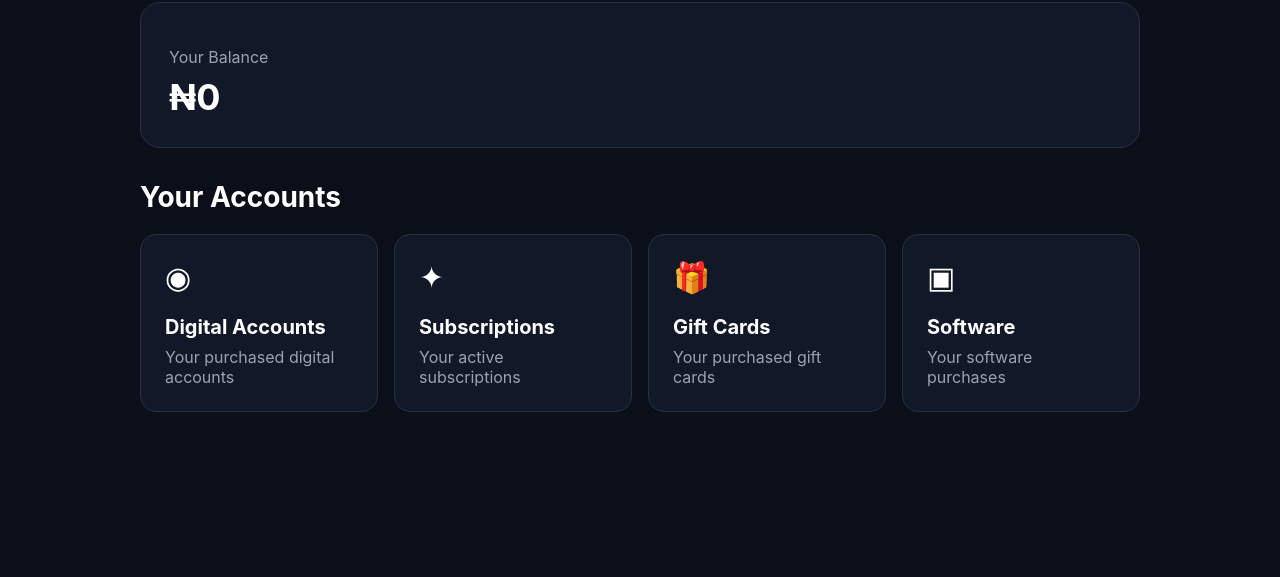
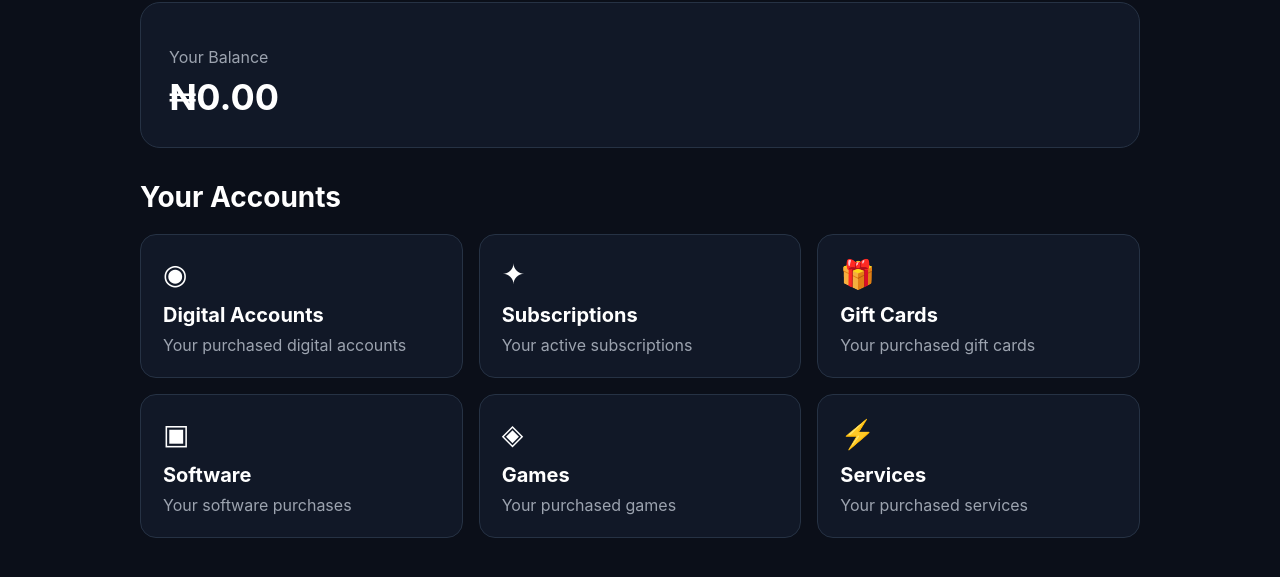
Before and after one commit to justiceeby4/Masayoshihub, a Next.js app: page /dashboard in a window 1280 px wide. Shown: the part 295-872 px from the top of the page. Built offline with nearby package versions, Linux system fonts and the light colour scheme; no server answers.

Commit message:
Update page.tsx

```diff
--- a/app/dashboard/page.tsx
+++ b/app/dashboard/page.tsx
@@ -1,5 +1,6 @@
+"use client";
 
-"use client";
+import Link from "next/link";
 
 export default function DashboardPage() {
   const accountCategories = [
@@ -22,6 +23,16 @@ export default function DashboardPage() {
       name: "Software",
       description: "Your software purchases",
       icon: "▣",
+    },
+    {
+      name: "Games",
+      description: "Your purchased games",
+      icon: "◈",
+    },
+    {
+      name: "Services",
+      description: "Your purchased services",
+      icon: "⚡",
     },
   ];
 
@@ -83,7 +94,7 @@ export default function DashboardPage() {
               margin: 0,
             }}
           >
-            ₦0
+            ₦0.00
           </h2>
         </section>
 
@@ -99,47 +110,53 @@ export default function DashboardPage() {
         <div
           style={{
             display: "grid",
-            gridTemplateColumns: "repeat(auto-fit, minmax(220px, 1fr))",
+            gridTemplateColumns: "repeat(auto-fit, minmax(260px, 1fr))",
             gap: "16px",
           }}
         >
-          {accountCategories.map((account) => (
-            <div
-              key={account.name}
+          {accountCategories.map((category) => (
+            <Link
+              key={category.name}
+              href={`/marketplace?category=${encodeURIComponent(
+                category.name
+              )}`}
               style={{
-                padding: "24px",
+                display: "block",
+                padding: "22px",
                 borderRadius: "16px",
                 background: "#111827",
                 border: "1px solid #263244",
+                color: "white",
+                textDecoration: "none",
               }}
             >
               <div
                 style={{
-                  fontSize: "30px",
-                  marginBottom: "16px",
+                  fontSize: "28px",
+                  marginBottom: "12px",
                 }}
               >
-                {account.icon}
+                {category.icon}
               </div>
 
               <h3
                 style={{
+                  margin: "0 0 8px",
                   fontSize: "20px",
-                  marginBottom: "8px",
                 }}
               >
-                {account.name}
+                {category.name}
               </h3>
 
               <p
                 style={{
+                  margin: 0,
                   color: "#9ca3af",
-                  margin: 0,
                 }}
               >
-                {account.description}
+                {category.description}
               </p>
-            </div>
+            </Link>
           ))}
         </div>
       </div>
```
